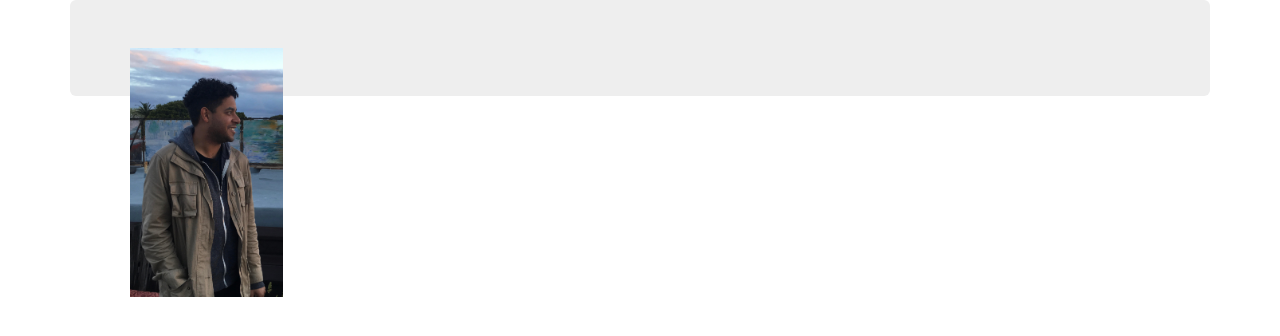
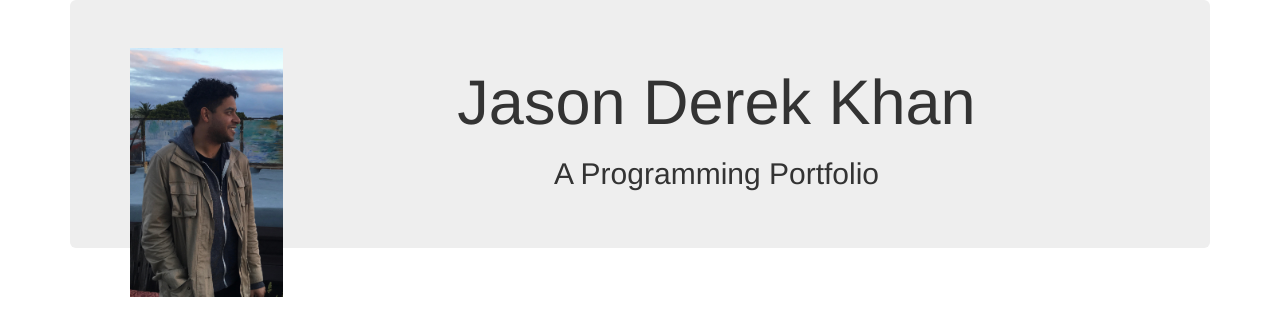
Before and after one commit to jasonkhan99/Portfolio, a plain HTML site: page index.html in a window 1280 px wide. Drawn offline with Linux system fonts and the light colour scheme.

Commit message:
add h1 and h2 text to HTML and css text align to header class

```diff
--- a/css/styles.css
+++ b/css/styles.css
@@ -3,3 +3,7 @@ img {
   height: auto;
   float: left;
 }
+
+.header {
+  text-align: center;
+}
--- a/index.html
+++ b/index.html
@@ -9,6 +9,10 @@
   <div class="container">
     <div class="jumbotron">
       <img src="Pictures/Jason Medium.jpg" alt="A picture of Jason Khan">
+      <div class="header">
+        <h1>Jason Derek Khan</h1>
+        <h2>A Programming Portfolio</h2>
+      </div>
     </div>
   </div>
 </body>
```
